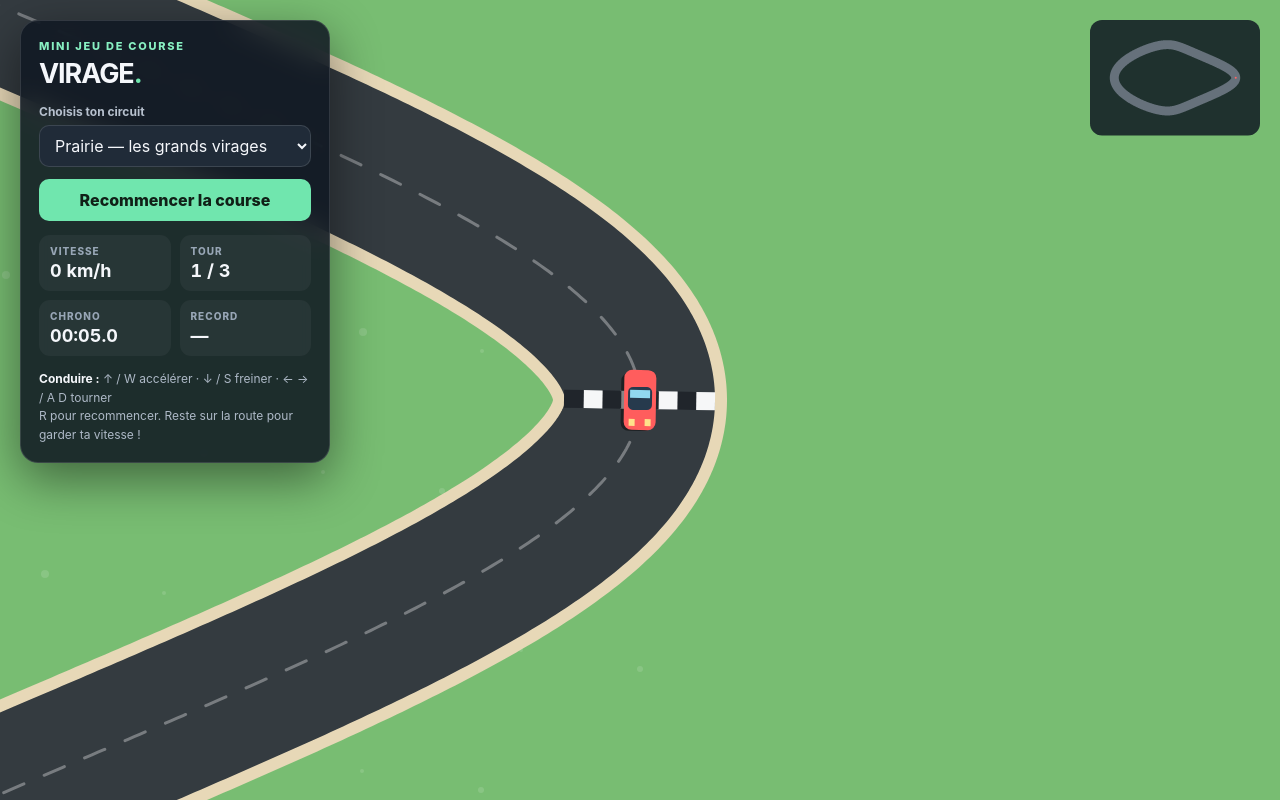
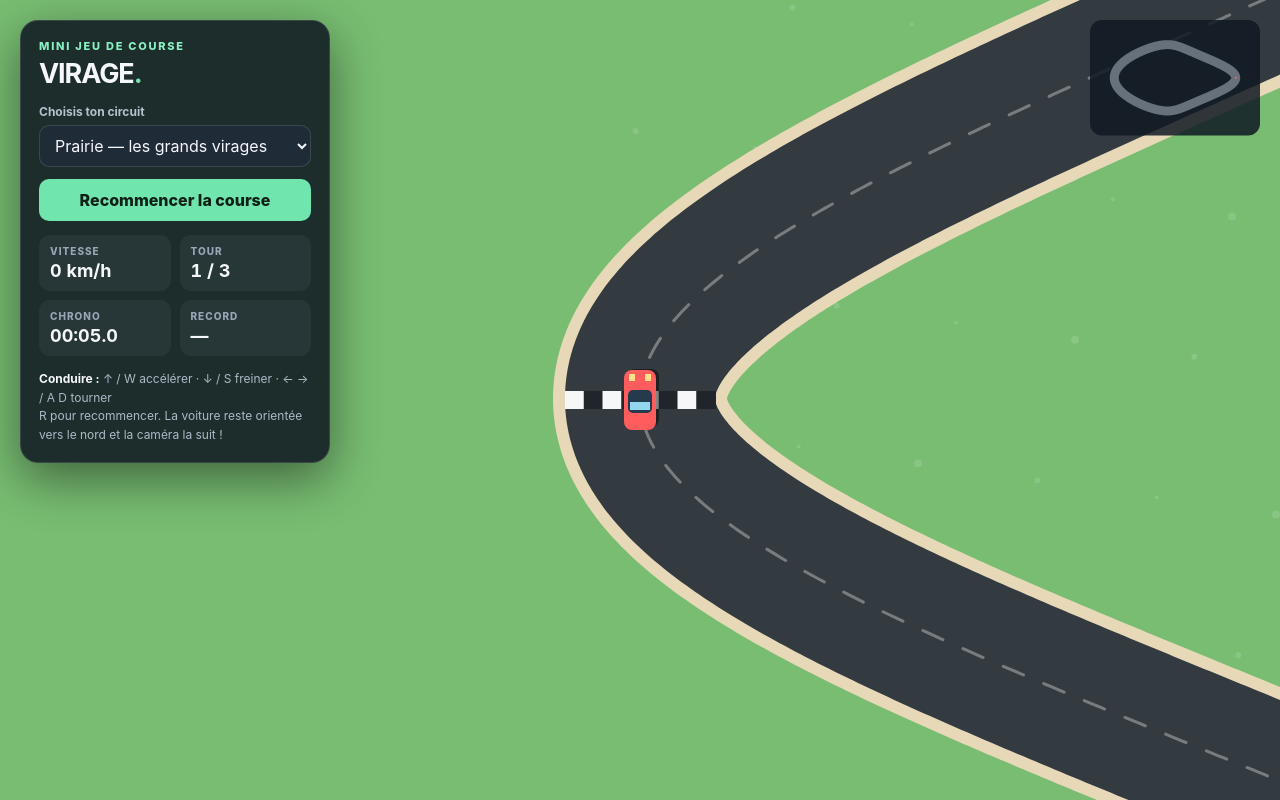
Before and after one commit to marcperma1/un-deuxieme-projet.github.io, a plain HTML site: page index.html in a window 1280 px wide. Drawn offline with Linux system fonts and the light colour scheme.

Commit message:
Keep the car pointing north and follow it with the camera

```diff
--- a/index.html
+++ b/index.html
@@ -49,7 +49,7 @@
       <div class="stat"><small>Chrono</small><strong id="time">00:00.0</strong></div>
       <div class="stat"><small>Record</small><strong id="best">—</strong></div>
     </div>
-    <p class="help"><b>Conduire :</b> ↑ / W accélérer · ↓ / S freiner · ← → / A D tourner<br>R pour recommencer. Reste sur la route pour garder ta vitesse !</p>
+    <p class="help"><b>Conduire :</b> ↑ / W accélérer · ↓ / S freiner · ← → / A D tourner<br>R pour recommencer. La voiture reste orientée vers le nord et la caméra la suit !</p>
   </section>
   <div class="mobile" aria-label="Commandes tactiles">
     <button data-key="ArrowLeft" aria-label="Tourner à gauche">◀</button>
@@ -74,7 +74,7 @@
     loop: { name: 'Looping', color: '#525d9a', road: '#303444', w: 920, h: 720, width: 150,
       point: t => ({ x: 720 * Math.cos(t) + 95 * Math.cos(5*t), y: 510 * Math.sin(t) - 115 * Math.sin(3*t) }) }
   };
-  let track, car, lastTime = 0, elapsed = 0, lap = 1, lastProgress = 0, toastTimer;
+  let track, car, cameraAngle = -Math.PI / 2, lastTime = 0, elapsed = 0, lap = 1, lastProgress = 0, toastTimer;
   let bests = {};
   try { bests = JSON.parse(localStorage.getItem('virage-bests') || '{}'); } catch (_) {}
   const clamp = (n, a, b) => Math.max(a, Math.min(b, n));
@@ -87,6 +87,7 @@
   }
   function reset() {
     track = makeTrack(mapPicker.value); car = { ...track.pts[0], angle: Math.atan2(track.pts[1].y-track.pts[0].y, track.pts[1].x-track.pts[0].x), speed: 0 };
+    cameraAngle = -Math.PI / 2;
     elapsed = 0; lap = 1; lastProgress = 0; lastTime = performance.now();
     document.querySelector('#lap').textContent = lap; updateBest();
     showToast(`${track.name} : c'est parti !`);
@@ -96,7 +97,6 @@
   function showToast(text) { const el=document.querySelector('#toast'); el.textContent=text; el.classList.add('show'); clearTimeout(toastTimer); toastTimer=setTimeout(()=>el.classList.remove('show'),1800); }
   function nearest() {
     let best=Infinity, index=0;
-    // Coarse sampling keeps the game smooth, even on mobile.
     for (let i=0;i<SEGMENTS;i+=3) { const p=track.pts[i], dx=p.x-car.x, dy=p.y-car.y, d=dx*dx+dy*dy; if(d<best){best=d;index=i;} }
     return { index, distance: Math.sqrt(best) };
   }
@@ -117,11 +117,18 @@
     car.x += Math.cos(car.angle)*car.speed*dt;
     car.y += Math.sin(car.angle)*car.speed*dt;
     if(!onRoad && near.distance>track.width*.95) { car.speed*=.965; }
+
+    // Rotate the view smoothly so the car always points toward the top of the screen.
+    const cameraTarget = -car.angle - Math.PI / 2;
+    let cameraDelta = cameraTarget - cameraAngle;
+    while (cameraDelta > Math.PI) cameraDelta -= TAU;
+    while (cameraDelta < -Math.PI) cameraDelta += TAU;
+    cameraAngle += cameraDelta * Math.min(1, dt * 5);
+
     const next=nearest().index/SEGMENTS;
     let delta=next-lastProgress;
     if(delta < -0.5) delta += 1;
     if(delta > 0.5) delta -= 1;
-    // Only count forward crossings, preventing reverse driving from completing laps.
     if(delta > 0 && lastProgress > .88 && next < .12 && car.speed>30) {
       lap++;
       if(lap>3) {
@@ -141,9 +148,11 @@
     const W=innerWidth,H=innerHeight;
     ctx.clearRect(0,0,W,H);
     ctx.fillStyle=track.color; ctx.fillRect(0,0,W,H);
-    const camX=car.x, camY=car.y;
-    ctx.save(); ctx.translate(W/2-camX,H/2-camY);
-    // Soft terrain details
+    ctx.save();
+    ctx.translate(W/2,H/2);
+    ctx.rotate(cameraAngle);
+    ctx.translate(-car.x,-car.y);
+
     ctx.globalAlpha=.13; ctx.fillStyle='#fff';
     for(let i=0;i<95;i++){ const x=((i*317+83)%(track.w*2))-track.w, y=((i*197+47)%(track.h*2))-track.h; ctx.beginPath();ctx.arc(x,y,(i%3)+2,0,TAU);ctx.fill(); }
     ctx.globalAlpha=1;
@@ -151,11 +160,11 @@
     path(); ctx.lineWidth=track.width+24;ctx.strokeStyle='#e7d8b7';ctx.lineJoin='round';ctx.lineCap='round';ctx.stroke();
     path(); ctx.lineWidth=track.width;ctx.strokeStyle=track.road;ctx.lineJoin='round';ctx.lineCap='round';ctx.stroke();
     path(); ctx.setLineDash([22,22]);ctx.lineWidth=3;ctx.strokeStyle='#ffffff55';ctx.stroke();ctx.setLineDash([]);
-    // Start/finish stripe
+
     const p0=track.pts[0], p1=track.pts[1], a=Math.atan2(p1.y-p0.y,p1.x-p0.x);
     ctx.save();ctx.translate(p0.x,p0.y);ctx.rotate(a+Math.PI/2);
     for(let i=0;i<8;i++){ctx.fillStyle=i%2?'#20252b':'#f6f7f8';ctx.fillRect(-track.width/2+i*track.width/8,-9,track.width/8+1,18);}ctx.restore();
-    // Car shadow and body
+
     ctx.save();ctx.translate(car.x,car.y);ctx.rotate(car.angle);
     ctx.fillStyle='#0007';ctx.beginPath();ctx.roundRect(-27,-13,58,32,8);ctx.fill();
     ctx.fillStyle='#ff5d5d';ctx.beginPath();ctx.roundRect(-30,-16,60,32,8);ctx.fill();
@@ -163,7 +172,7 @@
     ctx.fillStyle='#263a4d';ctx.beginPath();ctx.roundRect(-13,-12,23,24,5);ctx.fill();
     ctx.fillStyle='#91d8ef';ctx.fillRect(-10,-10,8,20);ctx.restore();
     ctx.restore();
-    // Mini-map
+
     const mw=Math.min(170,W*.29), mh=mw*.68, mx=W-mw-20, my=20;
     ctx.fillStyle='#101923d9';ctx.beginPath();ctx.roundRect(mx,my,mw,mh,12);ctx.fill();
     const sx=(mw-20)/(track.w*2.35), sy=(mh-20)/(track.h*2.35), scale=Math.min(sx,sy);
```
Also changed, not shown: README.md.
